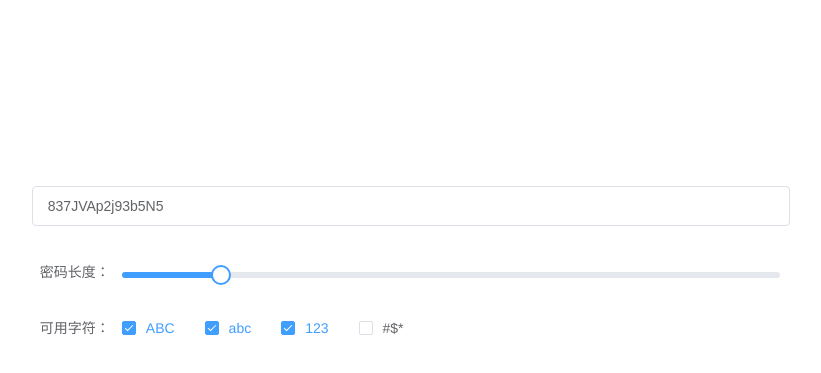
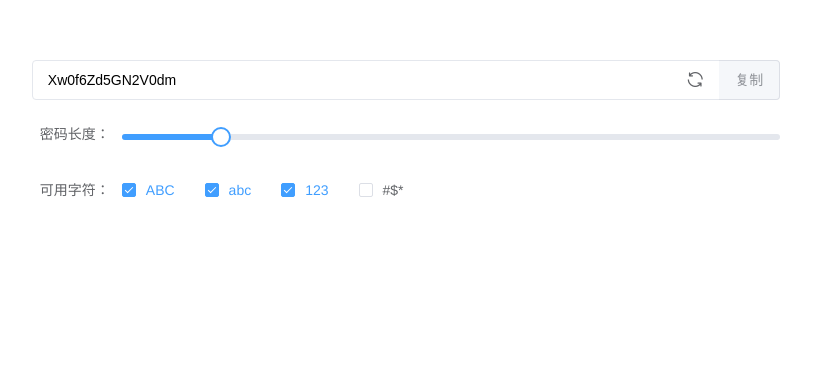
Before and after one commit to moeyua/utools-random-password, a Vue app: page / in a window 1280 px wide. Shown: the part 193-566 px from the top of the page, without its empty margins (239-1060 px from the left). Built offline with nearby package versions, Linux system fonts and the light colour scheme.

Commit message:
update:样式优化

```diff
--- a/src/App.vue
+++ b/src/App.vue
@@ -2,11 +2,19 @@
   <div id="app">
     <el-form label-width="100px">
 
-        <el-input v-model="password" id="password" size="large"></el-input>
+      <el-form-item label-width="0">
+        <el-input v-model="password" id="password" size="large" disabled>
+          <div slot="suffix" style="background-color:#FFF;height: 38px;margin-top:1px">
+          <el-button icon="el-icon-refresh" circle  class="refresh-button" @click="generate"></el-button>
+          </div>
+          <el-button slot="append" @click="copyToClip(password)">复制</el-button>
+        </el-input>
+      </el-form-item>
 
       <el-form-item label="密码长度：">
-        <el-slider v-model="length" @change="generate"></el-slider>
+        <el-slider v-model="length" @input="generate"></el-slider>
       </el-form-item>
+
       <el-form-item label="可用字符：">
         <el-checkbox-group v-model="symbolType" @change="generate">
           <el-checkbox label="ABC"></el-checkbox>
@@ -24,7 +32,6 @@
 export default {
   name: "App",
   components: {
-    // HelloWorld符号
   },
   data() {
     return {
@@ -122,6 +129,26 @@ export default {
           return this.symbol;
       }
     },
+    copyToClip(content, message) {
+      var aux = document.createElement("input");
+      aux.setAttribute("value", content);
+      document.body.appendChild(aux);
+      aux.select();
+      document.execCommand("copy");
+      document.body.removeChild(aux);
+      if (message == null) {
+          this.$notify({
+          title: '成功',
+          message: '复制成功',
+          type: 'success'
+        });
+      } else{
+          this.$notify.error({
+          title: '错误',
+          message: message
+        });
+      }
+    }
   },
 };
 </script>
@@ -133,10 +160,19 @@ export default {
   -moz-osx-font-smoothing: grayscale;
   width: 60%;
   margin-left: 20%;
-  margin-top: 30%;
+  margin-top: 20%;
 }
 #password {
   margin-left: 10px;
-  margin-bottom: 30px;
+
+}
+.el-input.is-disabled .el-input__inner {
+  background-color: #fff;
+  color: #000;
+}
+.refresh-button {
+  font-size: 20px;
+  border: none;
+  background-color:rgba(255,255,255,0);
 }
 </style>
```
